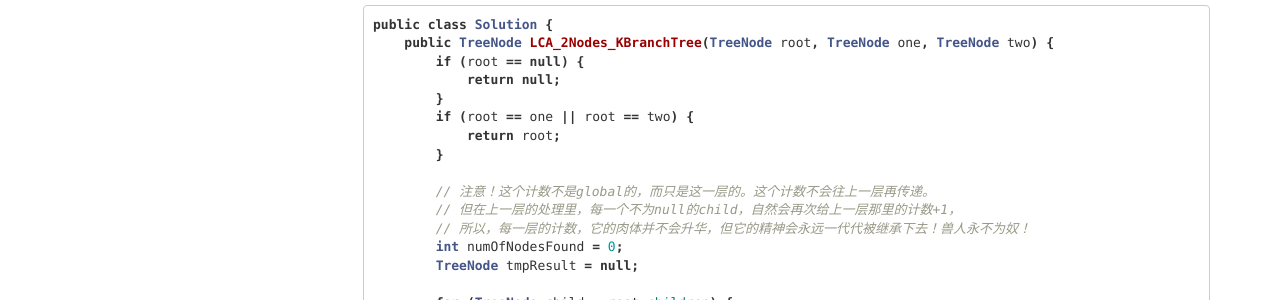
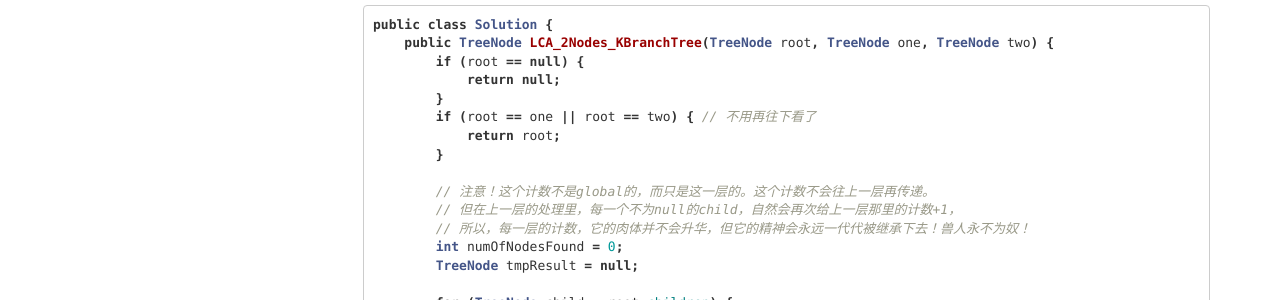
Before and after one commit to HungryOrc/hungryorc.github.io, a Jekyll site: the page built from pages/algorithm/algorithm_lowestCommonAncestor_KnaryTree_2NodesExist.md, in a window 1280 px wide. Shown: the part 873-1173 px from the top of the page. Built offline with Jekyll 4.4.1, drawn with Linux system fonts in a browser that asks for light colours; nearby versions of some CDN libraries; comment, search, counter and statistics services are not loaded.

Commit message:
Update algorithm_lowestCommonAncestor_KnaryTree_2NodesExist.md

```diff
--- a/pages/algorithm/algorithm_lowestCommonAncestor_KnaryTree_2NodesExist.md
+++ b/pages/algorithm/algorithm_lowestCommonAncestor_KnaryTree_2NodesExist.md
@@ -41,7 +41,7 @@ public class Solution {
         if (root == null) {
             return null;
         }
-        if (root == one || root == two) {
+        if (root == one || root == two) { // 不用再往下看了
             return root;
         }
 
```
